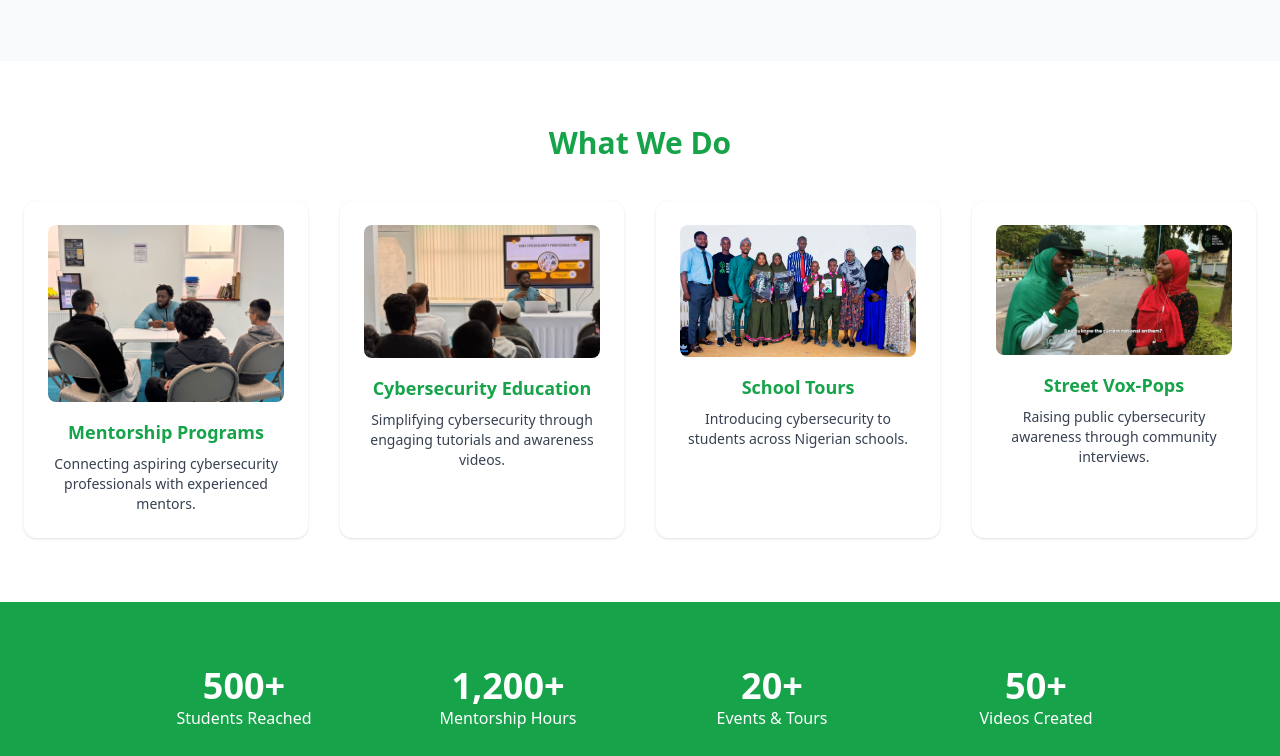
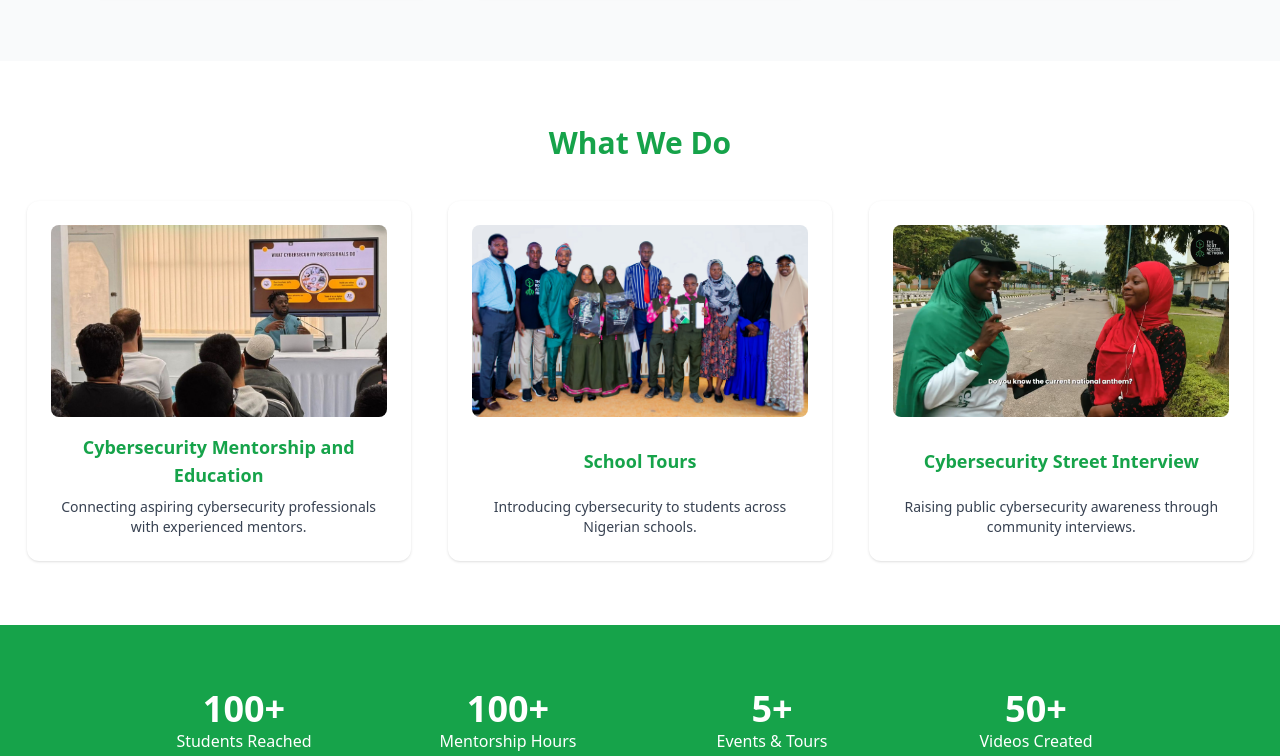
Before and after one commit to Knight-james/kdweb-sample, a plain HTML site: page about-us.html in a window 1280 px wide. Shown: the part 1356-2112 px from the top of the page. Drawn offline with nearby package versions, Linux system fonts and the light colour scheme.

Commit message:
Refactor about-us.html structure and content

```diff
--- a/about-us.html
+++ b/about-us.html
@@ -57,7 +57,7 @@
         </nav>
 
         <div class="hidden md:flex items-center gap-3">
-          <a href="#videos" class="inline-flex items-center gap-2 px-4 py-2 rounded-full border border-[color:var(--green)] text-[color:var(--green)] hover:bg-[color:var(--green)] hover:text-white transition">Watch</a>
+          <a href="https://www.youtube.com/@TheRootAccessNetwork" class="inline-flex items-center gap-2 px-4 py-2 rounded-full border border-[color:var(--green)] text-[color:var(--green)] hover:bg-[color:var(--green)] hover:text-white transition">Watch</a>
           <a href="#cta" class="inline-flex bg-[color:var(--green)] text-black px-4 py-2 rounded-full font-semibold hover:bg-[#159b44] transition">Join</a>
         </div>
 
@@ -76,7 +76,7 @@
         <a href="get-involved.html" class="block text-white">Get Involved</a>
         <a href="contact.html" class="block text-white">Contact</a>
         <div class="pt-2 flex gap-2">
-          <a href="#videos" class="flex-1 py-2 rounded-full border border-[color:var(--green)] text-[color:var(--green)] text-center">Watch</a>
+          <a href="https://www.youtube.com/@TheRootAccessNetwork" class="flex-1 py-2 rounded-full border border-[color:var(--green)] text-[color:var(--green)] text-center">Watch</a>
           <a href="#cta" class="flex-1 py-2 rounded-full bg-[color:var(--green)] text-black text-center">Join</a>
         </div>
       </div>
@@ -92,7 +92,7 @@
       <p class="max-w-2xl text-gray-200 mb-6">We believe cybersecurity knowledge should be as available as air. Through mentorship, education, and outreach, we’re building Africa’s cybersecurity future.</p>
       <div class="space-x-4">
         <a href="#" class="bg-green-500 text-black font-semibold px-6 py-3 rounded-full hover:bg-green-600 transition">Join the Network</a>
-        <a href="#" class="border border-green-500 text-green-500 px-6 py-3 rounded-full hover:bg-green-500 hover:text-black transition">Watch Our Videos</a>
+        <a href="https://www.youtube.com/@TheRootAccessNetwork" class="border border-green-500 text-green-500 px-6 py-3 rounded-full hover:bg-green-500 hover:text-black transition">Watch Our Videos</a>
       </div>
     </div>
   </section>
@@ -133,38 +133,37 @@
   </section>
 
   <!-- WHAT WE DO -->
-  <section class="max-w-7xl mx-auto py-16 px-6">
-    <h2 class="text-3xl font-bold text-center text-green-600 mb-10">What We Do</h2>
-    <div class="grid md:grid-cols-4 gap-8 text-center">
-      <div class="p-6 bg-white rounded-xl shadow hover:shadow-lg transition">
-        <img src="mentorship.jpg" alt="Mentorship" class="rounded-lg mb-4">
-        <h3 class="font-semibold text-lg text-green-600 mb-2">Mentorship Programs</h3>
+<section class="max-w-7xl mx-auto py-16 px-6 text-center">
+  <h2 class="text-3xl font-bold text-green-600 mb-10">What We Do</h2>
+
+  <div class="grid md:grid-cols-3 gap-8 place-items-center">
+    <div class="flex flex-col items-center justify-between p-6 bg-white rounded-xl shadow hover:shadow-lg transition w-full h-full max-w-sm">
+      <img src="cybersecurity education.jpg" alt="Mentorship" class="rounded-lg mb-4 w-full h-48 object-cover">
+      <h3 class="font-semibold text-lg text-green-600 mb-2">Cybersecurity Mentorship and Education</h3>
       <p class="text-gray-700 text-sm">Connecting aspiring cybersecurity professionals with experienced mentors.</p>
     </div>
-      <div class="p-6 bg-white rounded-xl shadow hover:shadow-lg transition">
-        <img src="cybersecurity education.jpg" alt="Education" class="rounded-lg mb-4">
-        <h3 class="font-semibold text-lg text-green-600 mb-2">Cybersecurity Education</h3>
-        <p class="text-gray-700 text-sm">Simplifying cybersecurity through engaging tutorials and awareness videos.</p>
-      </div>
-      <div class="p-6 bg-white rounded-xl shadow hover:shadow-lg transition">
-        <img src="School tour.jpg" alt="School Tours" class="rounded-lg mb-4">
+
+    <div class="flex flex-col items-center justify-between p-6 bg-white rounded-xl shadow hover:shadow-lg transition w-full h-full max-w-sm">
+      <img src="School tour.jpg" alt="School Tours" class="rounded-lg mb-4 w-full h-48 object-cover">
       <h3 class="font-semibold text-lg text-green-600 mb-2">School Tours</h3>
       <p class="text-gray-700 text-sm">Introducing cybersecurity to students across Nigerian schools.</p>
     </div>
-      <div class="p-6 bg-white rounded-xl shadow hover:shadow-lg transition">
-        <img src="thumbnail2.png" alt="Street Vox Pop" class="rounded-lg mb-4">
-        <h3 class="font-semibold text-lg text-green-600 mb-2">Street Vox-Pops</h3>
+
+    <div class="flex flex-col items-center justify-between p-6 bg-white rounded-xl shadow hover:shadow-lg transition w-full h-full max-w-sm">
+      <img src="thumbnail2.png" alt="Street Vox Pop" class="rounded-lg mb-4 w-full h-48 object-cover">
+      <h3 class="font-semibold text-lg text-green-600 mb-2">Cybersecurity Street Interview</h3>
       <p class="text-gray-700 text-sm">Raising public cybersecurity awareness through community interviews.</p>
     </div>
   </div>
 </section>
 
+
   <!-- IMPACT NUMBERS -->
   <section class="bg-green-600 text-white py-16">
     <div class="max-w-5xl mx-auto grid md:grid-cols-4 text-center gap-8">
-      <div><h3 class="text-4xl font-bold">500+</h3><p>Students Reached</p></div>
-      <div><h3 class="text-4xl font-bold">1,200+</h3><p>Mentorship Hours</p></div>
-      <div><h3 class="text-4xl font-bold">20+</h3><p>Events & Tours</p></div>
+      <div><h3 class="text-4xl font-bold">100+</h3><p>Students Reached</p></div>
+      <div><h3 class="text-4xl font-bold">100+</h3><p>Mentorship Hours</p></div>
+      <div><h3 class="text-4xl font-bold">5+</h3><p>Events & Tours</p></div>
       <div><h3 class="text-4xl font-bold">50+</h3><p>Videos Created</p></div>
     </div>
   </section>
@@ -174,51 +173,69 @@
     <h2 class="text-3xl font-bold text-green-600 mb-10">Meet the Team</h2>
     <div class="grid sm:grid-cols-2 md:grid-cols-3 gap-8">
       <div>
+        <a href="https://www.linkedin.com/in/quadri-omoloju-950b20208/">
           <img src="founder.jpeg" alt="Team Member" class="rounded-full w-40 h-40 mx-auto object-cover shadow-lg mb-4">
           <h3 class="font-semibold text-lg">Quadri Omoloju</h3>
           <p class="text-gray-600 text-sm">Founder & Lead Mentor</p>
+        </a>
       </div>
       <div>
+        <a href="https://www.linkedin.com/in/maryam-sulaiman/">
           <img src="community-manager.jpeg" alt="Team Member" class="rounded-full w-40 h-40 mx-auto object-cover shadow-lg mb-4">
           <h3 class="font-semibold text-lg">Maryam Sulaiman</h3>
           <p class="text-gray-600 text-sm">Community Manager</p>
+        </a>
       </div>
       <div>
+        <a href="https://www.linkedin.com/in/muhammad-shitta-bey/">
           <img src="Cybersecurity-educator.jpeg" alt="Team Member" class="rounded-full w-40 h-40 mx-auto object-cover shadow-lg mb-4">
           <h3 class="font-semibold text-lg">Muhammad Shitta-Bey</h3>
           <p class="text-gray-600 text-sm">Cybersecurity Educator</p>
+        </a>
       </div>
       <div>
+        <a href="https://www.linkedin.com/in/barakatullah-alawiye-4062902a7/">
           <img src="Education-Awareness-lead.png" alt="Team Member" class="rounded-full w-40 h-40 mx-auto object-cover shadow-lg mb-4">
           <h3 class="font-semibold text-lg">Barakatullah Alawiye</h3>
           <p class="text-gray-600 text-sm">Education & Awareness Lead</p>
+        </a>
       </div>
 
 
       <div>
+        <a href="https://www.linkedin.com/in/ayokunle-aruleba/">
           <img src="member1.png" alt="Team Member" class="rounded-full w-40 h-40 mx-auto object-cover shadow-lg mb-4">
           <h3 class="font-semibold text-lg">Ayokunle Aruleba</h3>
           <p class="text-gray-600 text-sm">Member</p>
+        </a>
       </div>
       <div>
+        <a href="https://www.linkedin.com/in/adaezefestus/">
           <img src="member2.jpeg" alt="Team Member" class="rounded-full w-40 h-40 mx-auto object-cover shadow-lg mb-4">
           <h3 class="font-semibold text-lg">Adaeze Festus</h3>
           <p class="text-gray-600 text-sm">Member</p>
+        </a>
       </div>
       <div>
+        <a href="https://www.linkedin.com/in/masturah-babawale-050745258/">
           <img src="member3.jpeg" alt="Team Member" class="rounded-full w-40 h-40 mx-auto object-cover shadow-lg mb-4">
           <h3 class="font-semibold text-lg">Masturah Babawale</h3>
           <p class="text-gray-600 text-sm">Member</p>
+        </a>
       </div>
       <div>
+        <a href="https://www.linkedin.com/in/oladega-mukaram/">
           <img src="member4.jpeg" alt="Team Member" class="rounded-full w-40 h-40 mx-auto object-cover shadow-lg mb-4">
           <h3 class="font-semibold text-lg">Oladega Mukaram</h3>
           <p class="text-gray-600 text-sm">Member</p>
+        </a>
       </div>
       <div>
+        <a href="https://www.linkedin.com/in/james-adegunna-8044b4245/">
           <img src="member5.jpeg" alt="Team Member" class="rounded-full w-40 h-40 mx-auto object-cover shadow-lg mb-4">
           <h3 class="font-semibold text-lg">James Adegunna</h3>
           <p class="text-gray-600 text-sm">Member</p>
+        </a>
       </div>
     </div>
   </section>
```
Lines whose indentation alone changed are shown as unchanged.
